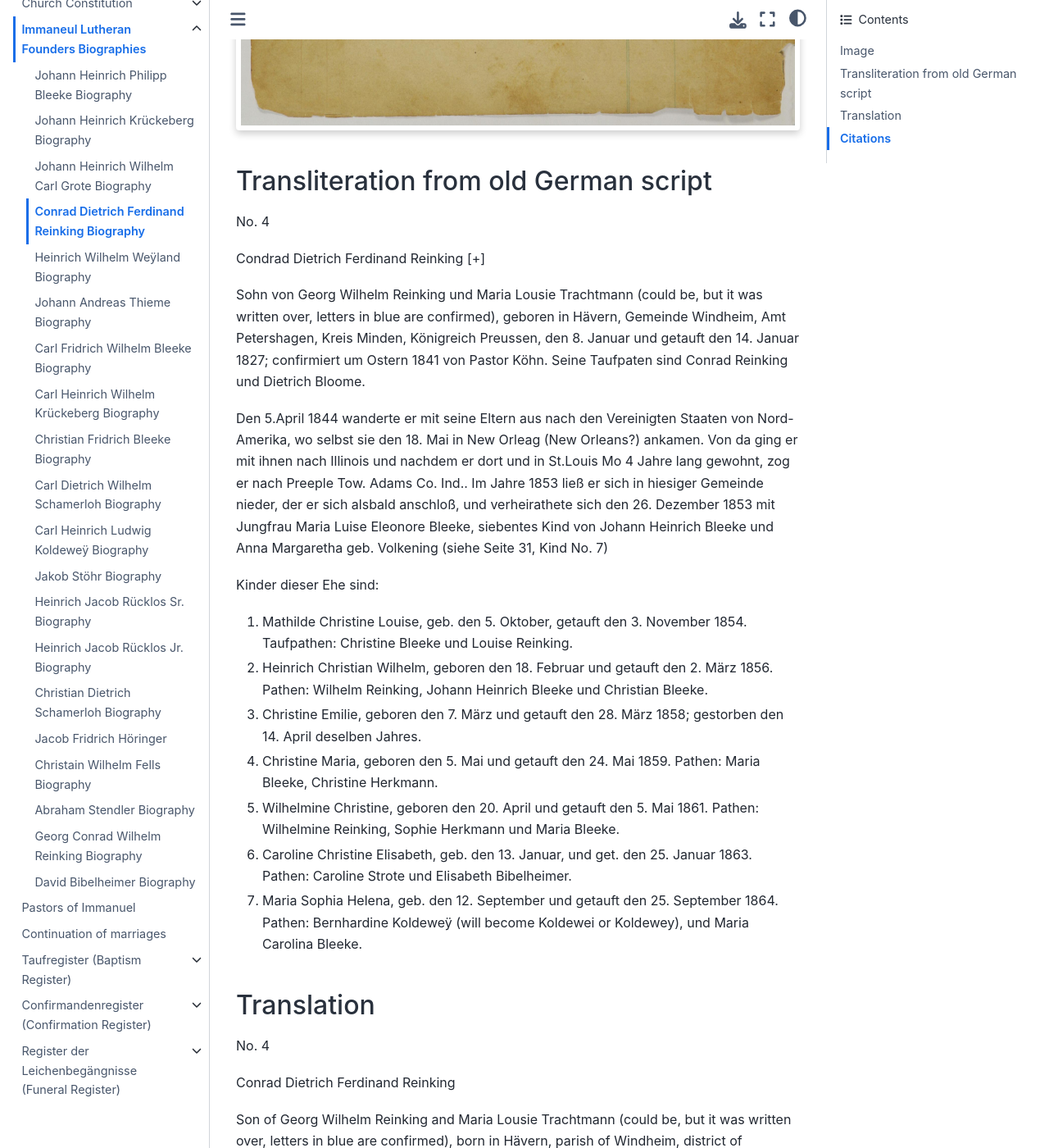
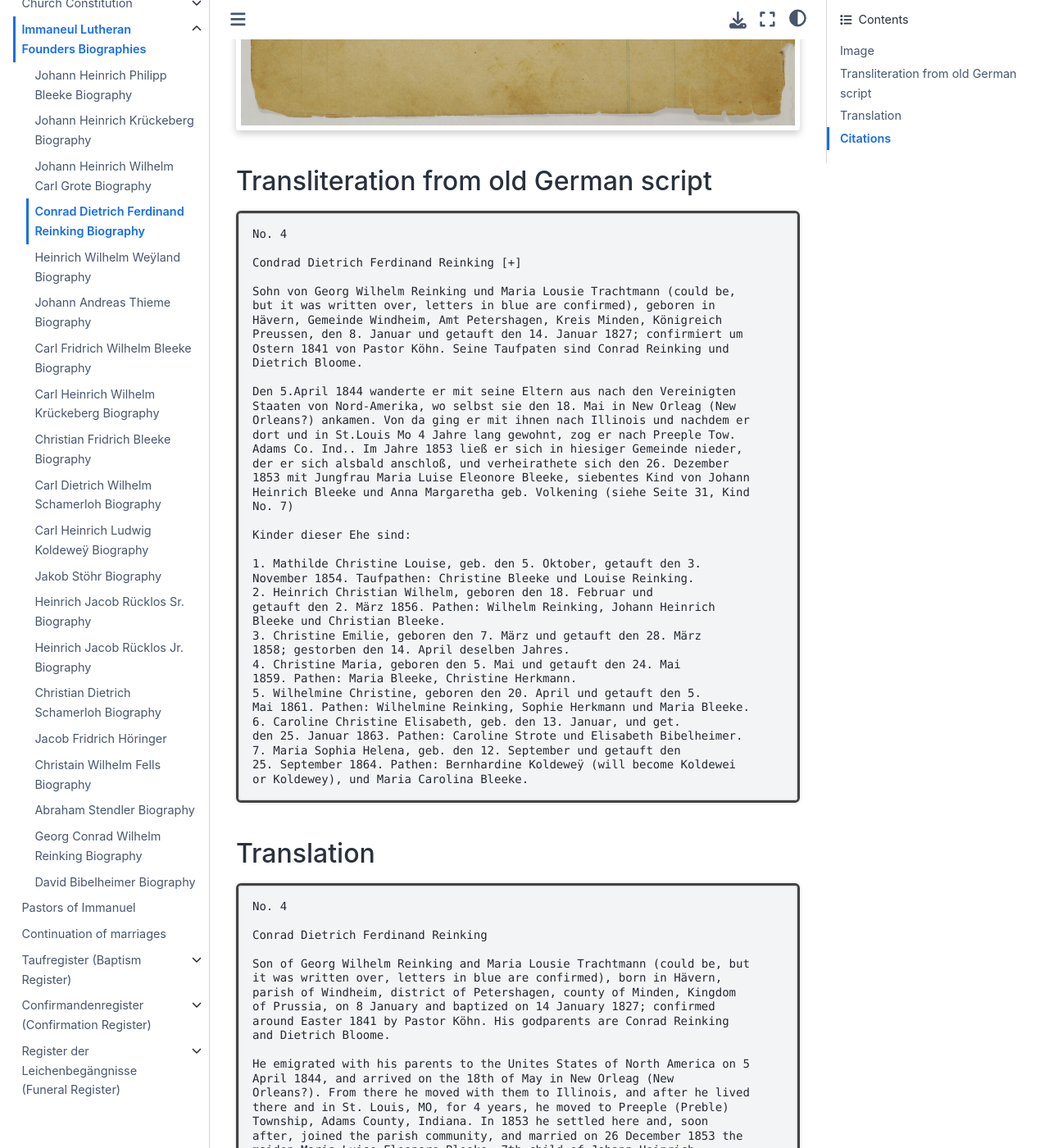
Before and after one commit to kurt-krueckeberg/sphinx-immanuel, a Jupyter Book: the page built from immanuel/DEC-BIO-Reinking-01.md, in a window 1280 px wide and 1400 px high, scrolled down 1220 px. Shown: the whole window at 82% size. Built offline with Jupyter Book 1.0.4 settings and Sphinx 7.4.7 and the Sphinx Book theme 1.1.4, drawn with Linux system fonts in a browser that asks for light colours; some of the changed text lies outside the part shown.

Commit message:
Update files

````diff
--- a/immanuel/DEC-BIO-Reinking-01.md
+++ b/immanuel/DEC-BIO-Reinking-01.md
@@ -8,6 +8,7 @@
 
 ## Transliteration from old German script
 
+```text
 No. 4
 
 Condrad Dietrich Ferdinand Reinking [+]
@@ -39,17 +40,19 @@ Bleeke und Christian Bleeke.
 3. Christine Emilie, geboren den 7. März und getauft den 28. März
 1858; gestorben den 14. April deselben Jahres.
 4. Christine Maria, geboren den 5. Mai und getauft den 24. Mai
-1859\. Pathen: Maria Bleeke, Christine Herkmann.
+1859. Pathen: Maria Bleeke, Christine Herkmann.
 5. Wilhelmine Christine, geboren den 20. April und getauft den 5.
 Mai 1861. Pathen: Wilhelmine Reinking, Sophie Herkmann und Maria Bleeke.
 6. Caroline Christine Elisabeth, geb. den 13. Januar, und get.
 den 25. Januar 1863. Pathen: Caroline Strote und Elisabeth Bibelheimer.
 7. Maria Sophia Helena, geb. den 12. September und getauft den
-25\. September 1864. Pathen: Bernhardine Koldeweÿ (will become Koldewei
+25. September 1864. Pathen: Bernhardine Koldeweÿ (will become Koldewei
 or Koldewey), und Maria Carolina Bleeke.
+```
 
 ## Translation
 
+```text
 No. 4
 
 Conrad Dietrich Ferdinand Reinking
@@ -88,6 +91,7 @@ January 1863. Godparents: Caroline Grote and Elisabeth Bibelheimer.
 7. Maria Sophia Helena, born 12 September, and baptized 25
 September 1864. Godparents: Bernhardine Koldeweÿ (will become Koldewei
 or Koldewey), and Maria Carolina Bleeke.
+```
 
 ## Citations
 
````
